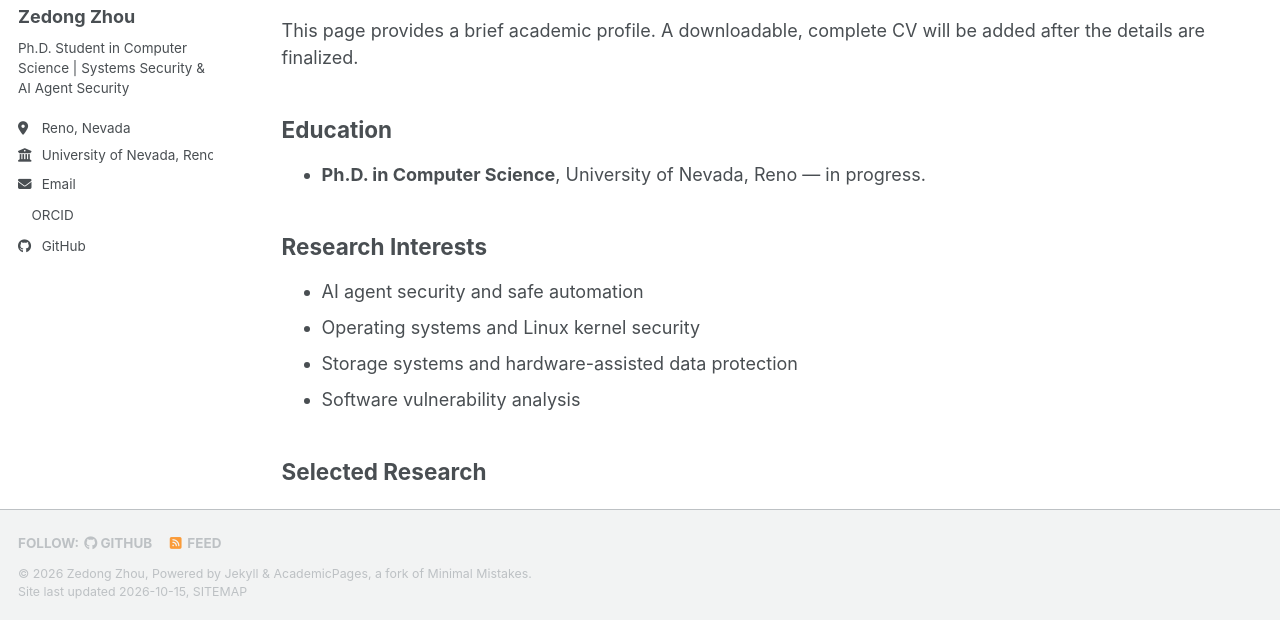
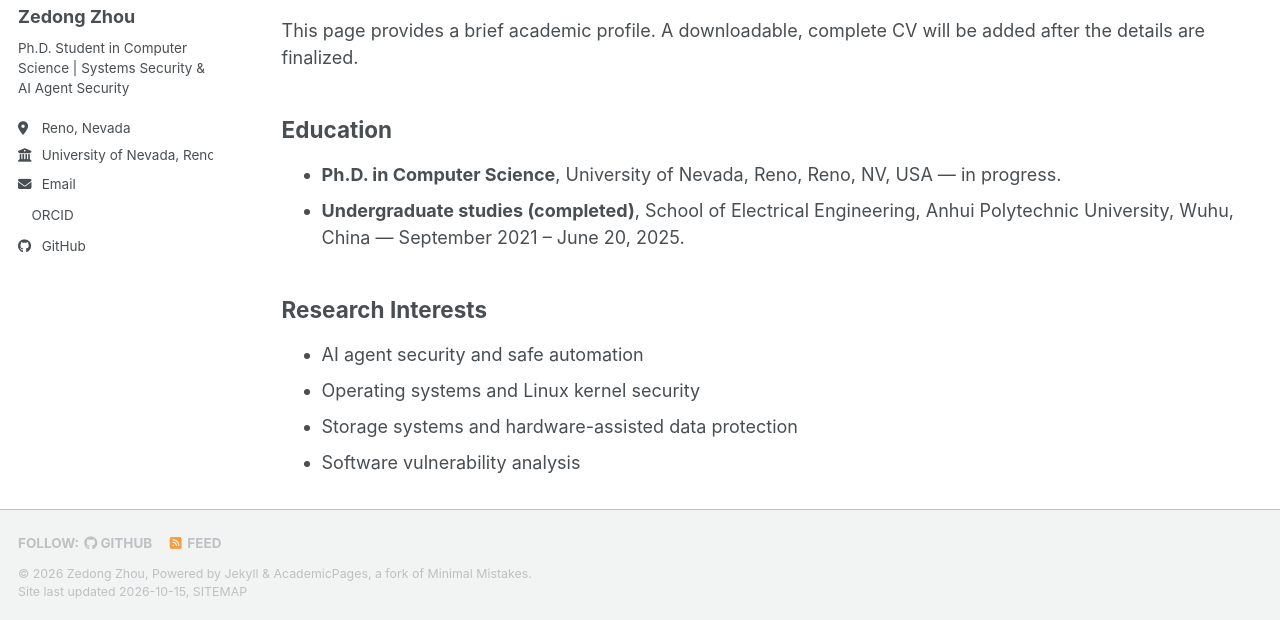
Before and after one commit to 2350082187zhou-ux/2350082187zhou-ux.github.io, a Jekyll site: the page built from _pages/cv.md, in a window 1280 px wide and 900 px high, cut to the strip 280-900 px from the top of the window. Built offline with Jekyll 4.4.1, drawn with Linux system fonts in a browser that asks for light colours; a style sheet for code colours, icons or effects is not loaded.

Commit message:
Add Anhui Polytechnic University undergraduate education

```diff
--- a/_pages/cv.md
+++ b/_pages/cv.md
@@ -16,7 +16,8 @@
 
 ## Education
 
-- **Ph.D. in Computer Science**, University of Nevada, Reno — in progress.
+- **Ph.D. in Computer Science**, University of Nevada, Reno, Reno, NV, USA — in progress.
+- **Undergraduate studies (completed)**, School of Electrical Engineering, Anhui Polytechnic University, Wuhu, China — September 2021 – June 20, 2025.
 
 ## Research Interests
 
```
